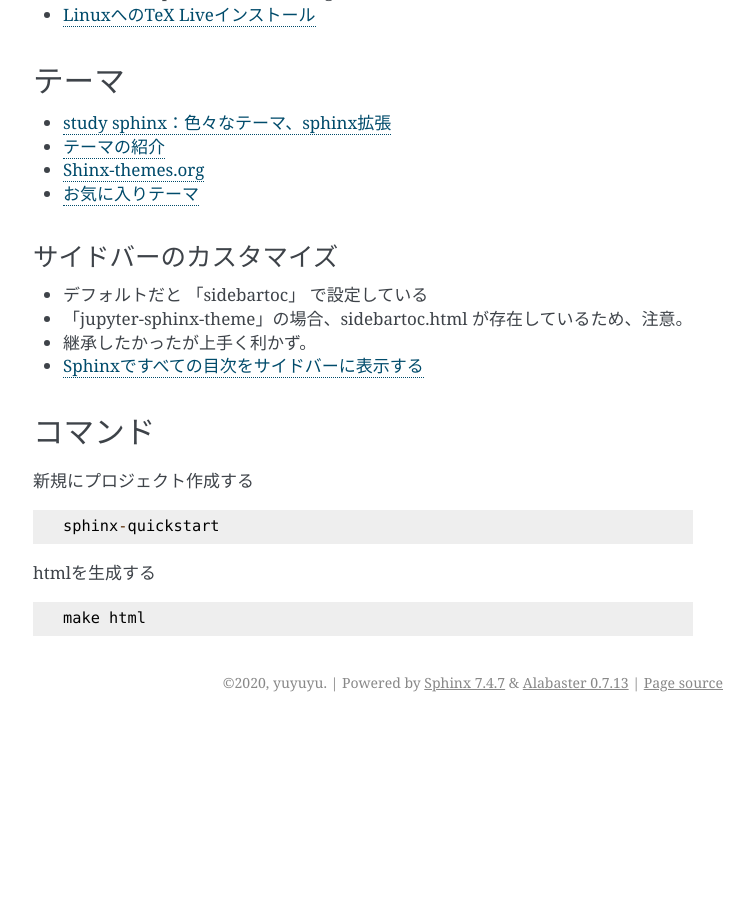
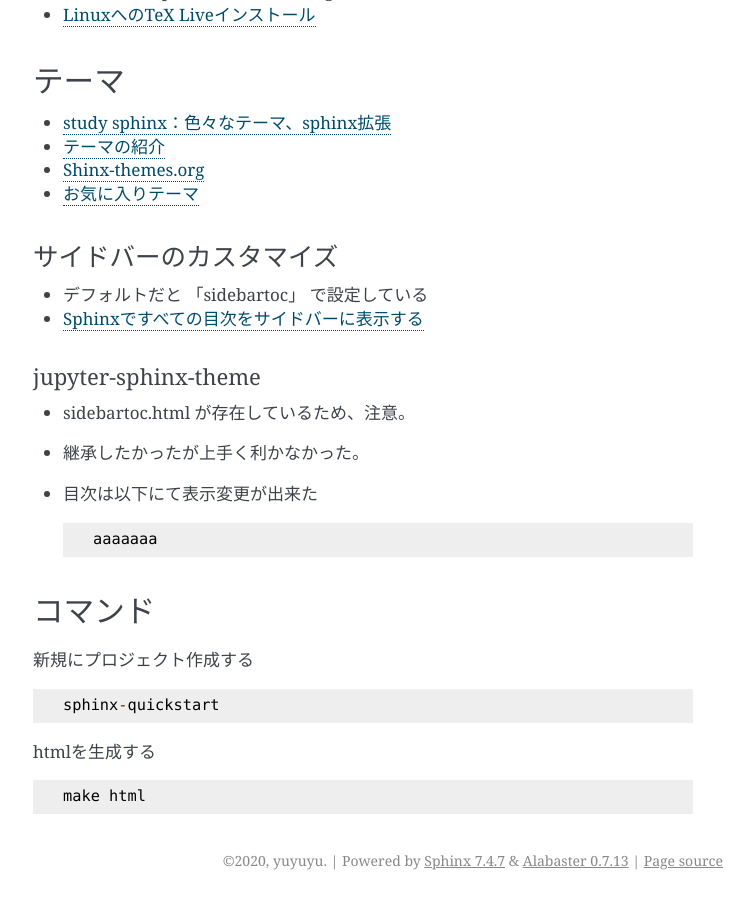
Before and after one commit to yuyuyu0706/sphinx, a Sphinx documentation site: the page built from sphinx/source/work/page01.rst, in a window 1280 px wide and 900 px high, scrolled down 1070 px. Shown: the whole window, without its empty margins (387-1141 px from the left). Built offline with Sphinx 7.4.7, drawn with Linux system fonts in a browser that asks for light colours; pages that are not in the unit, such as notebooks, are missing from menus; before the commit the page ends 1792 px from its top, so only the background shows below that.

Commit message:
auto commit

```diff
--- a/sphinx/source/work/page01.rst
+++ b/sphinx/source/work/page01.rst
@@ -47,7 +47,6 @@ PDFで出力する
 
 テーマ
 ==========
-
 * `study sphinx：色々なテーマ、sphinx拡張 <https://planset-study-sphinx.readthedocs.io/ja/latest/06.html>`_
 * `テーマの紹介 <http://usaturn.net/memo/sphinx-theme.html>`_
 * `Shinx-themes.org <https://sphinx-themes.org/>`_
@@ -55,11 +54,17 @@ PDFで出力する
 
 サイドバーのカスタマイズ
 -----------------------------------
+* デフォルトだと 「sidebartoc」 で設定している
+* `Sphinxですべての目次をサイドバーに表示する <https://qiita.com/takakiku/items/99cf6505fb5c893a5168>`_
 
-* デフォルトだと 「sidebartoc」 で設定している
-* 「jupyter-sphinx-theme」の場合、sidebartoc.html が存在しているため、注意。
-* 継承したかったが上手く利かず。
-* `Sphinxですべての目次をサイドバーに表示する <https://qiita.com/takakiku/items/99cf6505fb5c893a5168>`_
+jupyter-sphinx-theme
+^^^^^^^^^^^^^^^^^^^^^^^^^
+* sidebartoc.html が存在しているため、注意。
+* 継承したかったが上手く利かなかった。
+* 目次は以下にて表示変更が出来た ::
+
+    aaaaaaa
+
 
 
 コマンド
```
